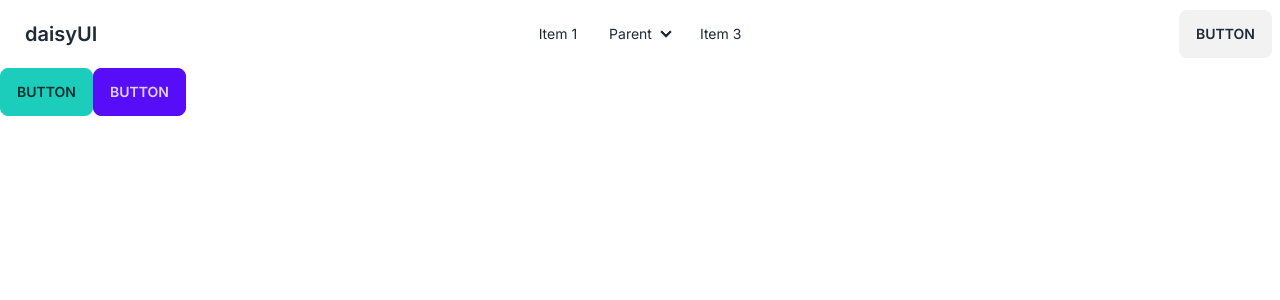
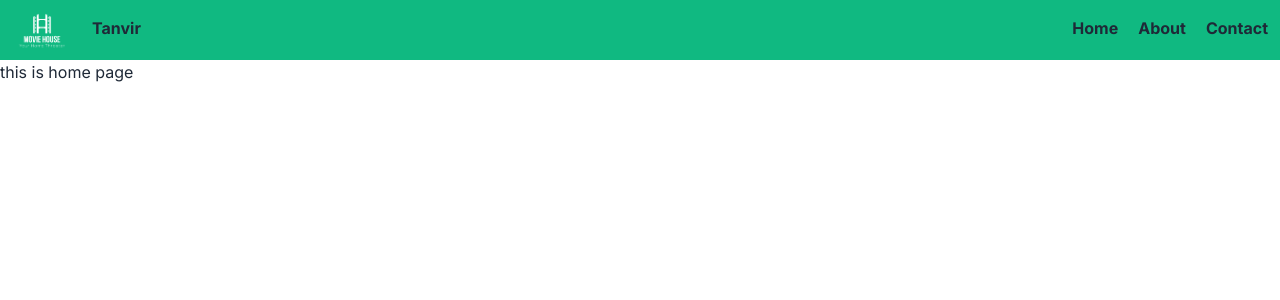
Before and after one commit to tanvirahammed308/movie-house, a Next.js app: page / in a window 1280 px wide. Shown: the top 300 px of the page. Built offline with nearby package versions, Linux system fonts and the light colour scheme.

Commit message:
added responsive nav

```diff
--- a/package.json
+++ b/package.json
@@ -9,6 +9,7 @@
     "lint": "next lint"
   },
   "dependencies": {
+    "@netlify/plugin-nextjs": "^4.39.1",
     "autoprefixer": "10.4.14",
     "eslint": "8.45.0",
     "eslint-config-next": "13.4.10",
@@ -16,6 +17,7 @@
     "postcss": "8.4.26",
     "react": "18.2.0",
     "react-dom": "18.2.0",
+    "react-icons": "^4.10.1",
     "tailwindcss": "3.3.3"
   },
   "devDependencies": {
--- /dev/null
+++ b/src/app/about/page.js
@@ -0,0 +1,11 @@
+
+
+const page = () => {
+    return (
+        <div>
+            <h2>this is about page</h2>
+        </div>
+    );
+};
+
+export default page;
--- a/src/app/components/Navbar.js
+++ b/src/app/components/Navbar.js
@@ -1,46 +1,96 @@
-import React from 'react';
+'use client'
 
+import Link from 'next/link';
+import React, { useState } from 'react';
+import logo from '../../../public/img/logo1.png'
+
+
+
+import { FaBars, FaTimes } from 'react-icons/fa';
+import Image from 'next/image';
 const Navbar = () => {
+  const [open , sehrefpen]=useState(false);
+    const hrefggleNav=()=>{
+        sehrefpen(!open)
+    }
     return (
-        <div className="navbar bg-base-100">
-        <div className="navbar-start">
-          <div className="dropdown">
-            <label tabIndex={0} className="btn btn-ghost lg:hidden">
-              <svg xmlns="http://www.w3.org/2000/svg" className="h-5 w-5" fill="none" viewBox="0 0 24 24" stroke="currentColor"><path strokeLinecap="round" strokeLinejoin="round" strokeWidth="2" d="M4 6h16M4 12h8m-8 6h16" /></svg>
-            </label>
-            <ul tabIndex={0} className="menu menu-sm dropdown-content mt-3 z-[1] p-2 shadow bg-base-100 rounded-box w-52">
-              <li><a>Item 1</a></li>
+      <nav className="bg-emerald-500 flex justify-between ">
+      <div className="flex gap-5 px-3">
+         <Link href={'/'}>
+
+       <Image src={logo}
+      alt="Picture of the author"
+      width={60}
+      height={30}/>
+         </Link>
+         <h2 className="mt-4 font-bold">Tanvir</h2>
+      </div>
+      {/* for computer  */}
+      <div className="hidden md:block mt-4 px-3">
+         <ul className="flex gap-5 font-bold">
              <li>
-                <a>Parent</a>
-                <ul className="p-2">
-                  <li><a>Submenu 1</a></li>
-                  <li><a>Submenu 2</a></li>
-                </ul>
+                 <Link href={'/'}>
+                 Home
+                 </Link>
              </li>
-              <li><a>Item 3</a></li>
+             <li>
+                 <Link href={'/about'}>
+                 About
+                 </Link>
+             </li>
+             <li>
+                 <Link href={'/contact'}>
+                 Contact
+                 </Link>
+             </li>
          </ul>
       </div>
-          <a className="btn btn-ghost normal-case text-xl">daisyUI</a>
+      {/* for mobile  */}
+
+      <div onClick={hrefggleNav} className="md:hidden mt-4 pr-2 ">
+         {
+             open ? <FaTimes /> : <FaBars />
+         }
+
       </div>
-        <div className="navbar-center hidden lg:flex">
-          <ul className="menu menu-horizontal px-1">
-            <li><a>Item 1</a></li>
-            <li tabIndex={0}>
-              <details>
-                <summary>Parent</summary>
-                <ul className="p-2">
-                  <li><a>Submenu 1</a></li>
-                  <li><a>Submenu 2</a></li>
-                </ul>
-              </details>
+      {
+         open &&
+
+         <div className="absolute w-[250px] h-full bg-green-500 p-5 md:hidden" >
+                <div className='px-10 '>
+                <div className='py-10'>
+                <Link href={'/'}>
+
+         <Image src={logo}
+        alt="Picture of the author"
+        width={150}
+        height={50}/>
+           </Link>
+                </div>
+                <ul className=" gap-5 font-bold px-2">
+                        <li>
+                            <Link href={'/'}>
+                            Home
+                            </Link>
                         </li>
-            <li><a>Item 3</a></li>
+                        <li>
+                            <Link href={'/about'}>
+                            About
+                            </Link>
+                        </li>
+                        <li>
+                            <Link href={'/contact'}>
+                            Contact
+                            </Link>
+                        </li>
                     </ul>
                 </div>
-        <div className="navbar-end">
-          <a className="btn">Button</a>
                  </div>
-      </div>
+      }
+
+
+     </nav>
+
     );
 };
 
--- /dev/null
+++ b/src/app/contact/page.js
@@ -0,0 +1,11 @@
+
+
+const page = () => {
+    return (
+        <div>
+            <h2>this is contact page</h2>
+        </div>
+    );
+};
+
+export default page;
--- /dev/null
+++ b/src/app/movie/page.js
@@ -0,0 +1,11 @@
+
+
+const page = () => {
+    return (
+        <div>
+            <h2>this is movie page</h2>
+        </div>
+    );
+};
+
+export default page;
--- a/src/app/page.js
+++ b/src/app/page.js
@@ -3,8 +3,7 @@ import React from 'react';
 const page = () => {
   return (
     <div>
-      <button className="btn btn-accent">Button</button>
-      <button className="btn btn-primary">Button</button>
+    <h2>this is home page</h2>
 
     </div>
   );
```
Also changed, not shown: 2 other files (tests, documents, lock files or other folders). Lines whose indentation alone changed are shown as unchanged.
